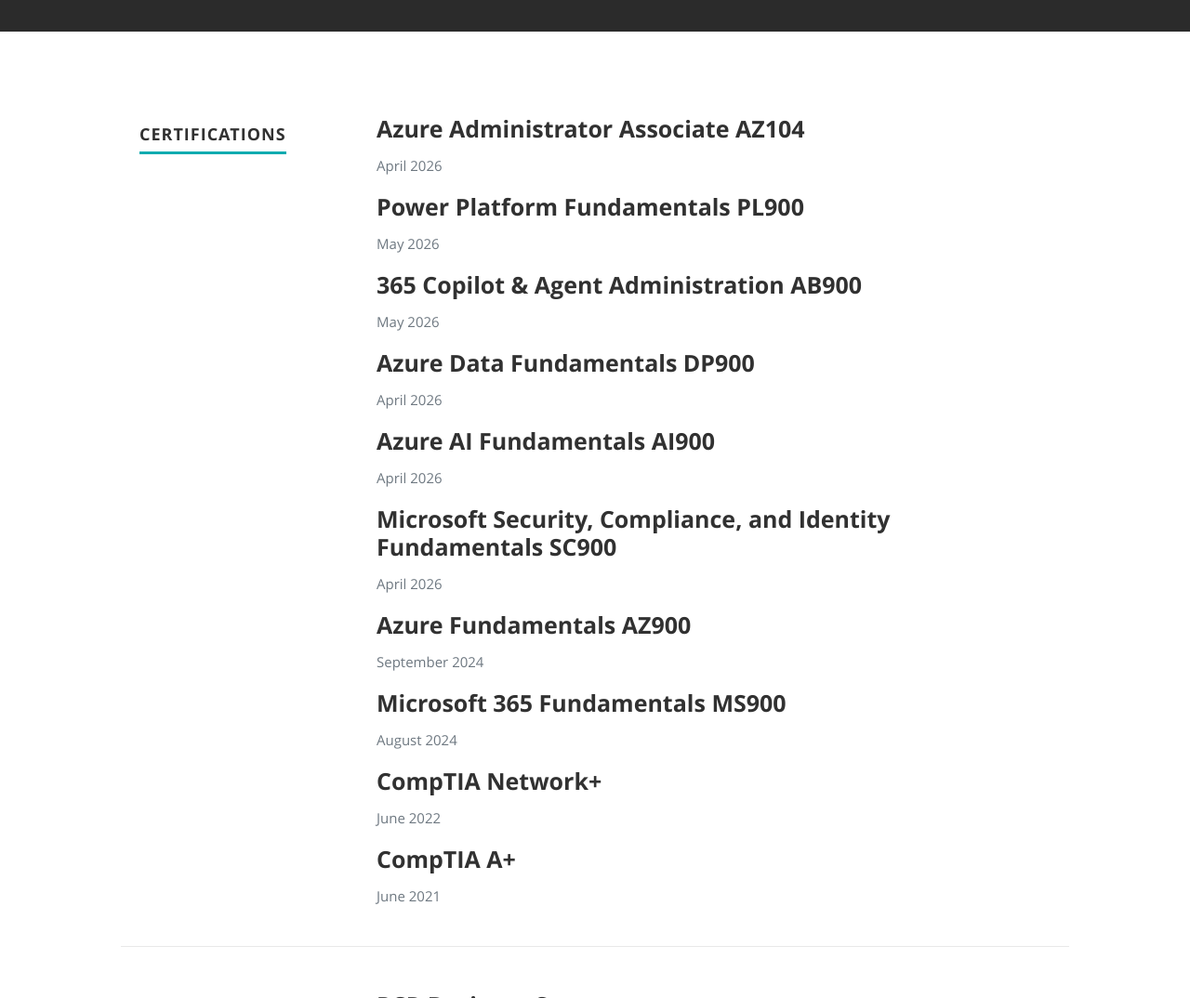
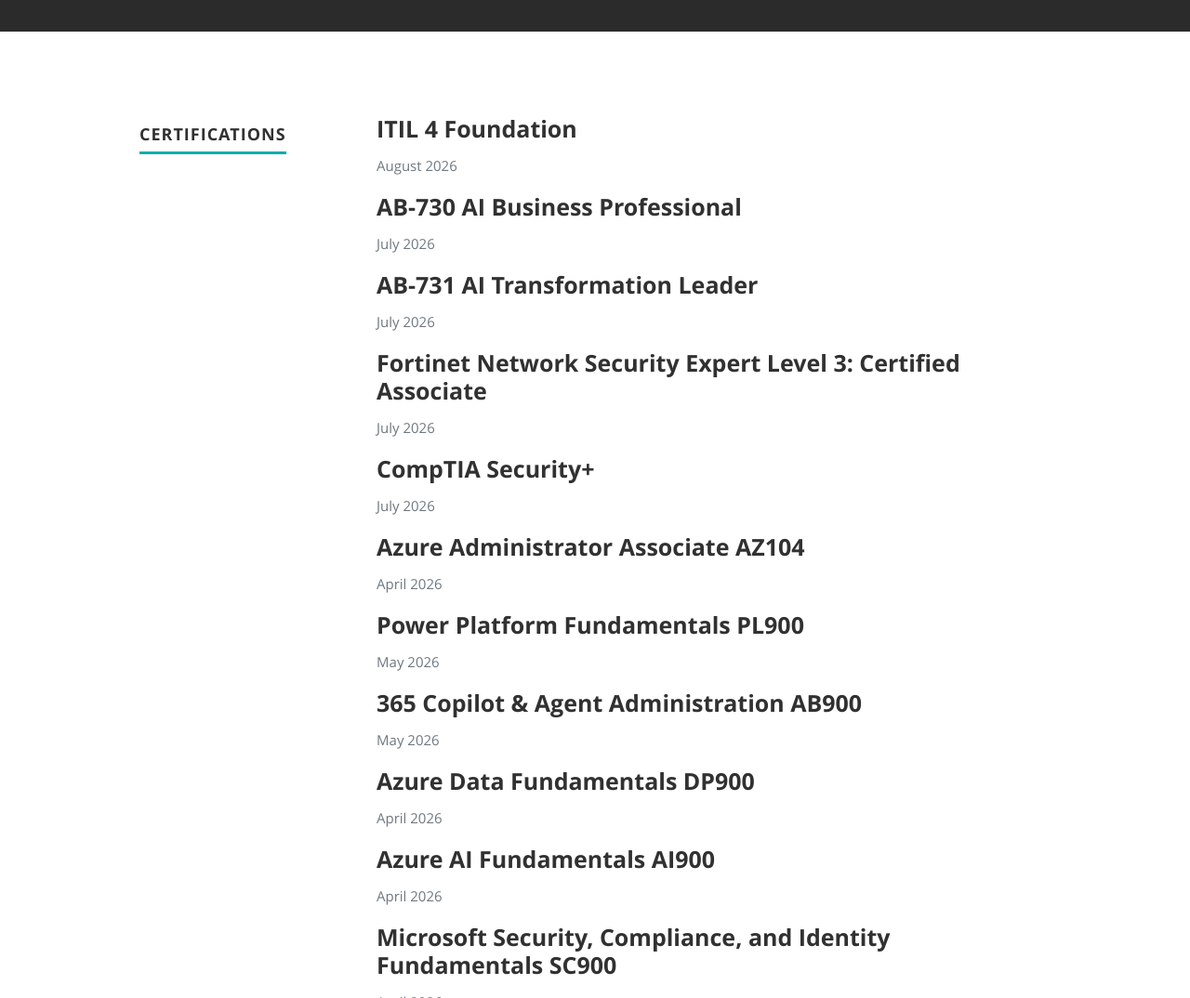
Before and after one commit to kamcqui/azure-resume, a plain HTML site: page frontend/index.html in a window 1280 px wide. Shown: the part 1120-2194 px from the top of the page at 93% size. Drawn offline with nearby package versions, Linux system fonts and the light colour scheme; no server answers.

Commit message:
Update Certifications

```diff
--- a/frontend/index.html
+++ b/frontend/index.html
@@ -122,6 +122,41 @@
    </div>
 
    <div class="nine columns main-col">
+
+      <div class="row item">
+         <div class="twelve columns">
+            <h3>ITIL 4 Foundation</h3>
+            <p class="info"><em class="date">August 2026</em></p>
+         </div>
+      </div> <!-- item end -->
+
+      <div class="row item">
+         <div class="twelve columns">
+            <h3>AB-730 AI Business Professional</h3>
+            <p class="info"><em class="date">July 2026</em></p>
+         </div>
+      </div> <!-- item end -->
+
+      <div class="row item">
+         <div class="twelve columns">
+            <h3>AB-731 AI Transformation Leader</h3>
+            <p class="info"><em class="date">July 2026</em></p>
+         </div>
+      </div> <!-- item end -->
+
+      <div class="row item">
+         <div class="twelve columns">
+            <h3>Fortinet Network Security Expert Level 3: Certified Associate</h3>
+            <p class="info"><em class="date">July 2026</em></p>
+         </div>
+      </div> <!-- item end -->
+
+      <div class="row item">
+         <div class="twelve columns">
+            <h3>CompTIA Security+</h3>
+            <p class="info"><em class="date">July 2026</em></p>
+         </div>
+      </div> <!-- item end -->
 
       <div class="row item">
          <div class="twelve columns">
```
Lines whose indentation alone changed are shown as unchanged.
